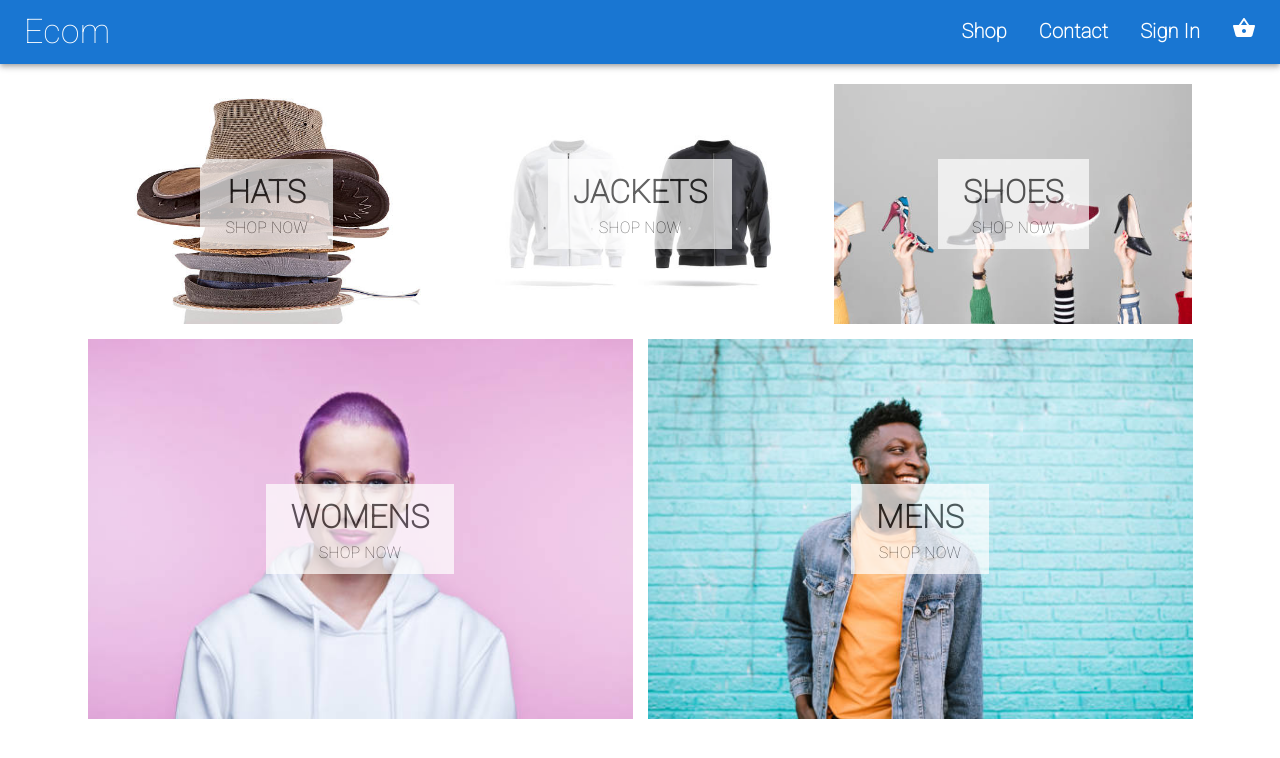
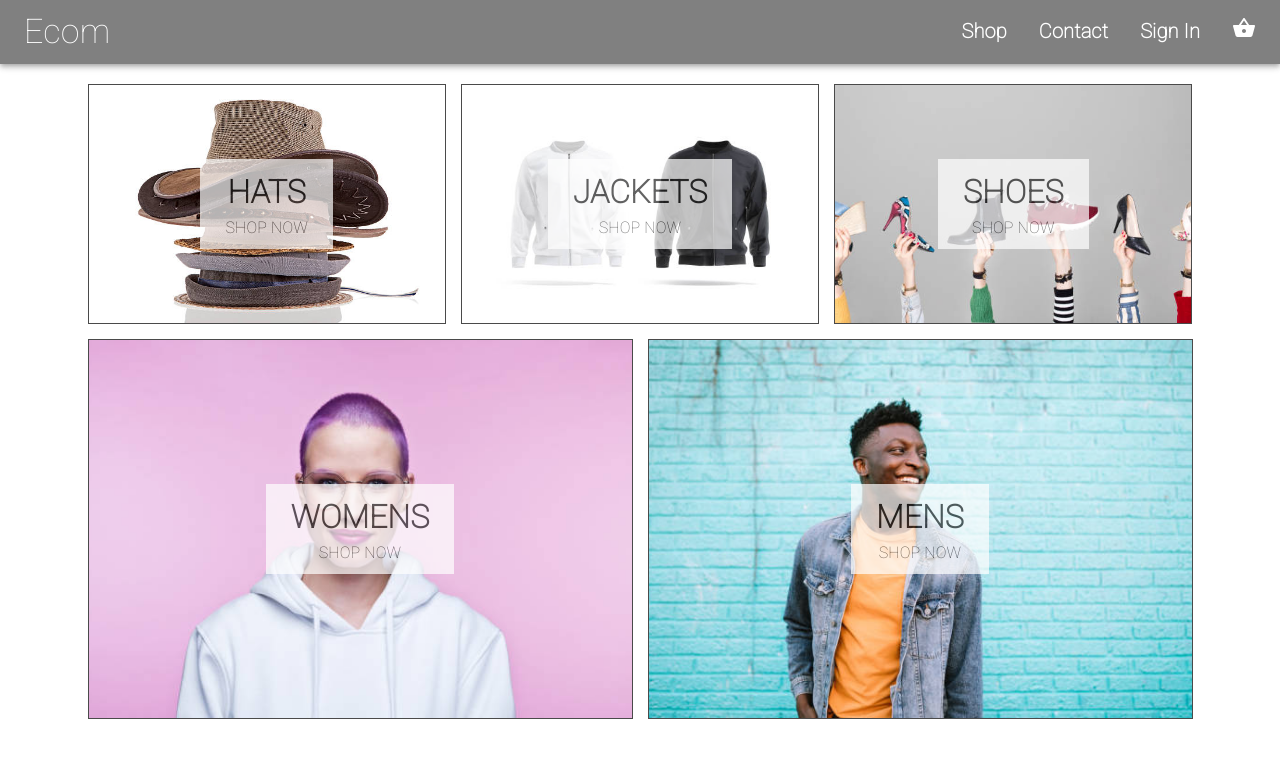
Before and after one commit to phillipdunn/Ecommerce, a React (Create React App) app: page / in a window 1280 px wide. Shown: the top 758 px of the page. Built offline with nearby package versions, Linux system fonts and the light colour scheme.

Commit message:
Fix - style tweaks

```diff
--- a/src/components/MenuItem/MenuItem.module.scss
+++ b/src/components/MenuItem/MenuItem.module.scss
@@ -1,4 +1,5 @@
 .menuItem, .largeMenuItem {
+  border: #4a4a4a solid 1px;
   min-width: 30%;
   min-height: 240px;
   flex: 1 1 auto;
--- a/src/components/NavBar/NavBar.jsx
+++ b/src/components/NavBar/NavBar.jsx
@@ -9,7 +9,7 @@ const NavBar = () => {
   const theme = useTheme();
   const isMobile = useMediaQuery(theme.breakpoints.down('md'));
   return (
-    <AppBar position="static">
+    <AppBar position="static" style={{ background: 'grey' }}>
       <CssBaseline />
       <Toolbar>
         <Typography variant="h4" className={styles.logo}>
```
